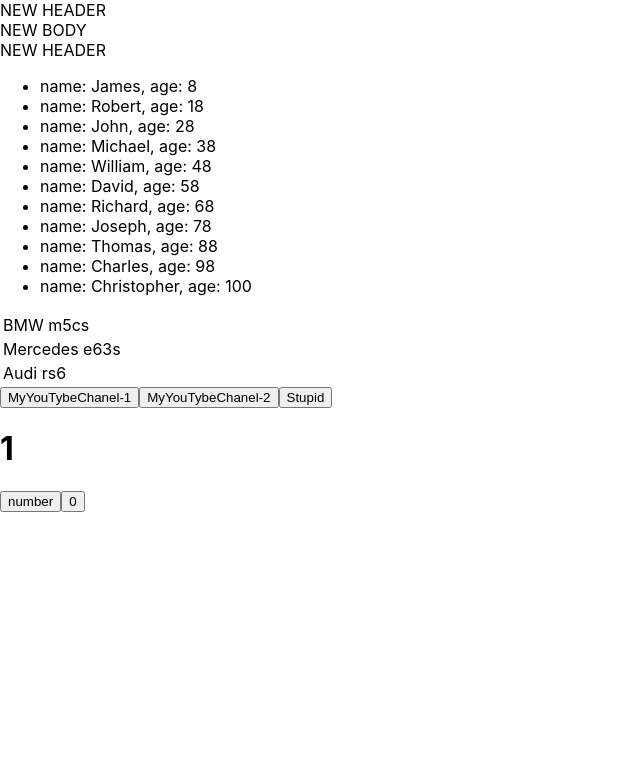
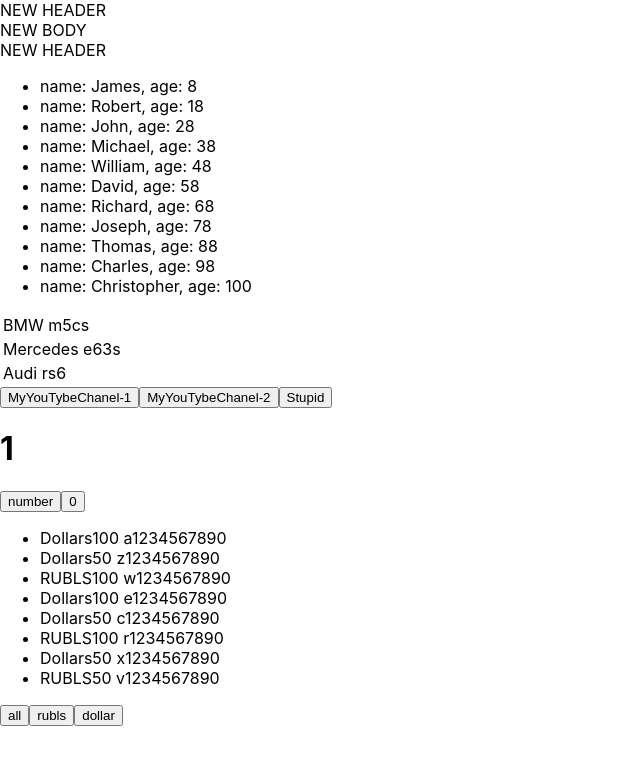
Before and after one commit to mrvan115/microtasks, a React (Create React App) app: page / in a window 1280 px wide. Shown: the top 764 px of the page, without its empty margins (0-640 px from the left). Built offline with nearby package versions, Linux system fonts and the light colour scheme.

Commit message:
add method 'filter'

```diff
--- a/src/App.tsx
+++ b/src/App.tsx
@@ -7,6 +7,7 @@
 import { NewComponent } from './components/NewComponent'
 import { Button } from './components/Button'
 import { UseState } from './components/UseState'
+import { FilterType, MethodFilter } from './components/MethodFilter'
 
 function App() {
 	//map
@@ -56,6 +57,36 @@
 		setA(0)
 		console.log(a)
 	}
+	//-----------------------------------------------------------------------------------------------------
+	//filter
+	const [money, setMoney] = useState([
+		{ banknots: 'Dollars', value: 100, number: ' a1234567890' },
+		{ banknots: 'Dollars', value: 50, number: ' z1234567890' },
+		{ banknots: 'RUBLS', value: 100, number: ' w1234567890' },
+		{ banknots: 'Dollars', value: 100, number: ' e1234567890' },
+		{ banknots: 'Dollars', value: 50, number: ' c1234567890' },
+		{ banknots: 'RUBLS', value: 100, number: ' r1234567890' },
+		{ banknots: 'Dollars', value: 50, number: ' x1234567890' },
+		{ banknots: 'RUBLS', value: 50, number: ' v1234567890' }
+	])
+
+	const [filter, setFilter] = useState<FilterType>('all')
+
+	let currentMoney = money
+	if (filter === 'rubls') {
+		currentMoney = money.filter(
+			(filteredMoney) => filteredMoney.banknots === 'RUBLS'
+		)
+	}
+	if (filter === 'dollar') {
+		currentMoney = money.filter(
+			(filteredMoney) => filteredMoney.banknots === 'Dollars'
+		)
+	}
+	const onFilterHandler = (nameButton: FilterType) => {
+		setFilter(nameButton)
+	}
+
 	return (
 		<div className='App'>
 			<Header title={'NEW HEADER'} />
@@ -75,6 +106,7 @@
 				onClickHandlerPlus={onClickHandlerPlus}
 				onClickHandlerReset={onClickHandlerReset}
 			/>
+			<MethodFilter money={currentMoney} onFilterHandler={onFilterHandler} />
 		</div>
 	)
 }
--- /dev/null
+++ b/src/components/MethodFilter.tsx
@@ -0,0 +1,35 @@
+import React, { FC } from 'react'
+
+type MethodFilterPropsType = {
+	money: MoneyType[]
+	onFilterHandler: (nameButton: FilterType) => void
+}
+
+type MoneyType = {
+	banknots: string
+	value: number
+	number: string
+}
+
+export type FilterType = 'all' | 'dollar' | 'rubls'
+
+export const MethodFilter: FC<MethodFilterPropsType> = (props) => {
+	return (
+		<div>
+			<ul>
+				{props.money.map((m, index) => {
+					return (
+						<li key={index}>
+							<span>{m.banknots}</span>
+							<span>{m.value}</span>
+							<span>{m.number}</span>
+						</li>
+					)
+				})}
+			</ul>
+			<button onClick={() => props.onFilterHandler('all')}>all</button>
+			<button onClick={() => props.onFilterHandler('rubls')}>rubls</button>
+			<button onClick={() => props.onFilterHandler('dollar')}>dollar</button>
+		</div>
+	)
+}
```
